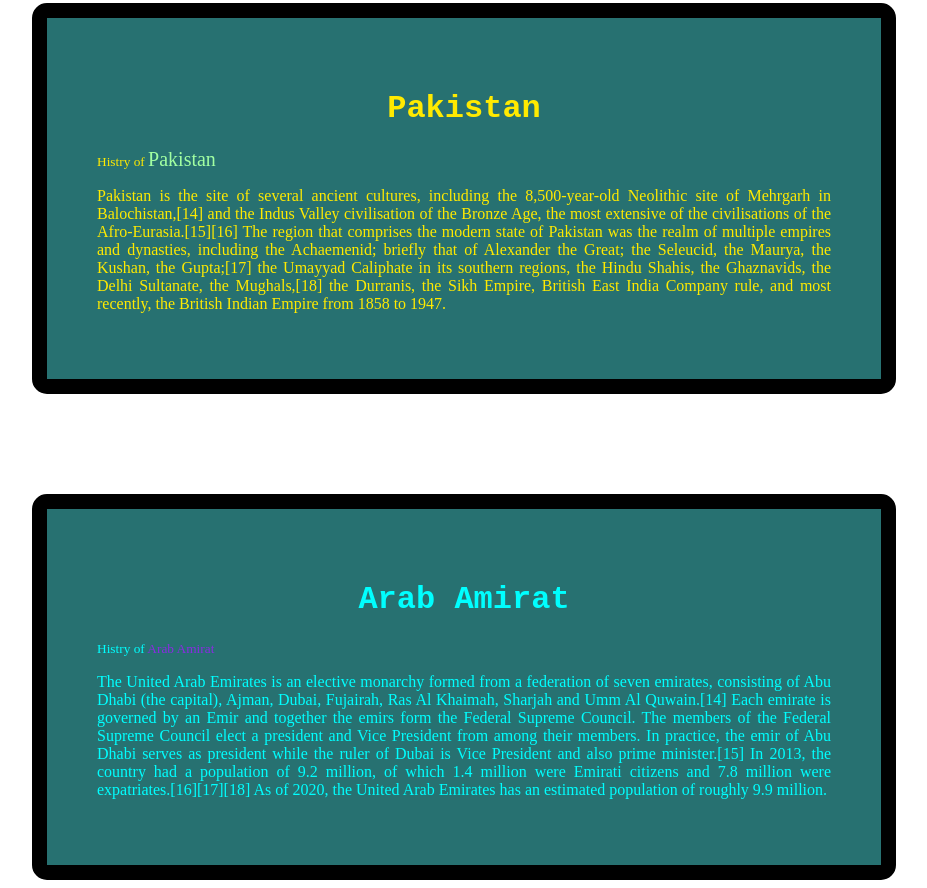
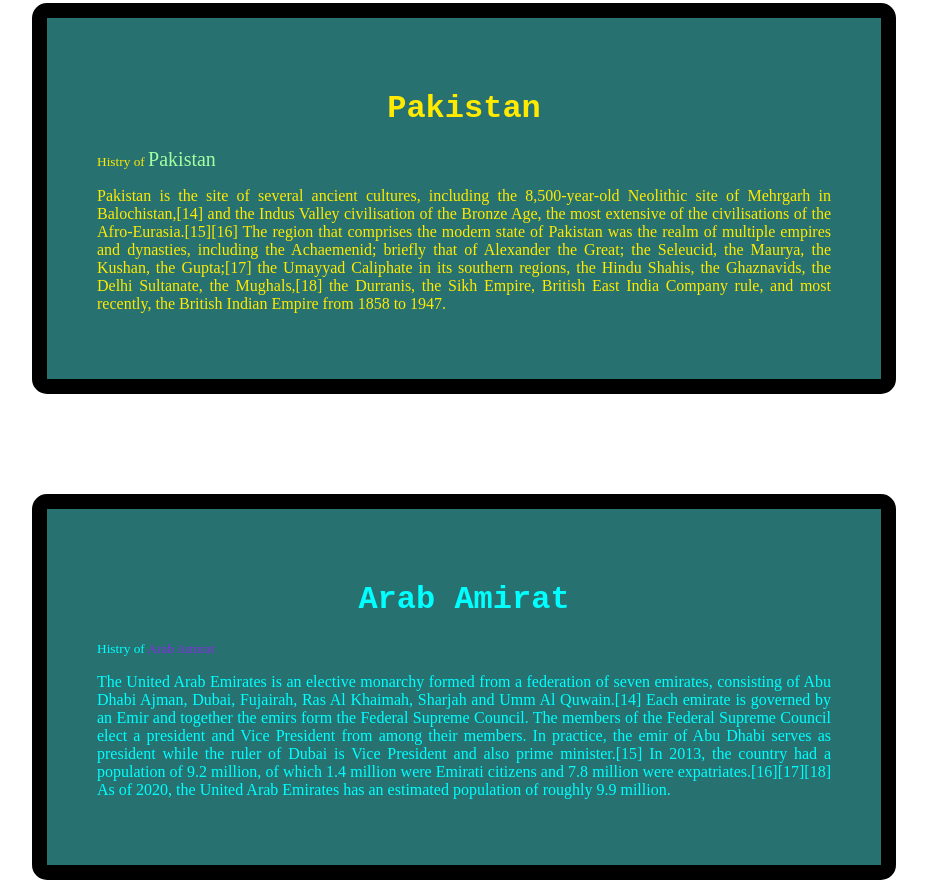
Before and after one commit to codewithmahadihasan/mahadi, a plain HTML site: page index.html in a window 1280 px wide. Shown: the part 1431-2319 px from the top of the page, without its empty margins (176-1103 px from the left). Drawn offline with Linux system fonts and the light colour scheme.

Commit message:
change valu

```diff
--- a/index.html
+++ b/index.html
@@ -46,7 +46,7 @@
 
         <small>Histry of <span class="arab_amirat">Arab Amirat</span></small>
         <p>
-            The United Arab Emirates is an elective monarchy formed from a federation of seven emirates, consisting of Abu Dhabi (the capital), Ajman, Dubai, Fujairah, Ras Al Khaimah, Sharjah and Umm Al Quwain.[14] Each emirate is governed by an Emir and together the emirs form the Federal Supreme Council. The members of the Federal Supreme Council elect a president and Vice President from among their members. In practice, the emir of Abu Dhabi serves as president while the ruler of Dubai is Vice President and also prime minister.[15] In 2013, the country had a population of 9.2 million, of which 1.4 million were Emirati citizens and 7.8 million were expatriates.[16][17][18] As of 2020, the United Arab Emirates has an estimated population of roughly 9.9 million.
+            The United Arab Emirates is an elective monarchy formed from a federation of seven emirates, consisting of Abu Dhabi Ajman, Dubai, Fujairah, Ras Al Khaimah, Sharjah and Umm Al Quwain.[14] Each emirate is governed by an Emir and together the emirs form the Federal Supreme Council. The members of the Federal Supreme Council elect a president and Vice President from among their members. In practice, the emir of Abu Dhabi serves as president while the ruler of Dubai is Vice President and also prime minister.[15] In 2013, the country had a population of 9.2 million, of which 1.4 million were Emirati citizens and 7.8 million were expatriates.[16][17][18] As of 2020, the United Arab Emirates has an estimated population of roughly 9.9 million.
         </p>
     </div>
 
```
